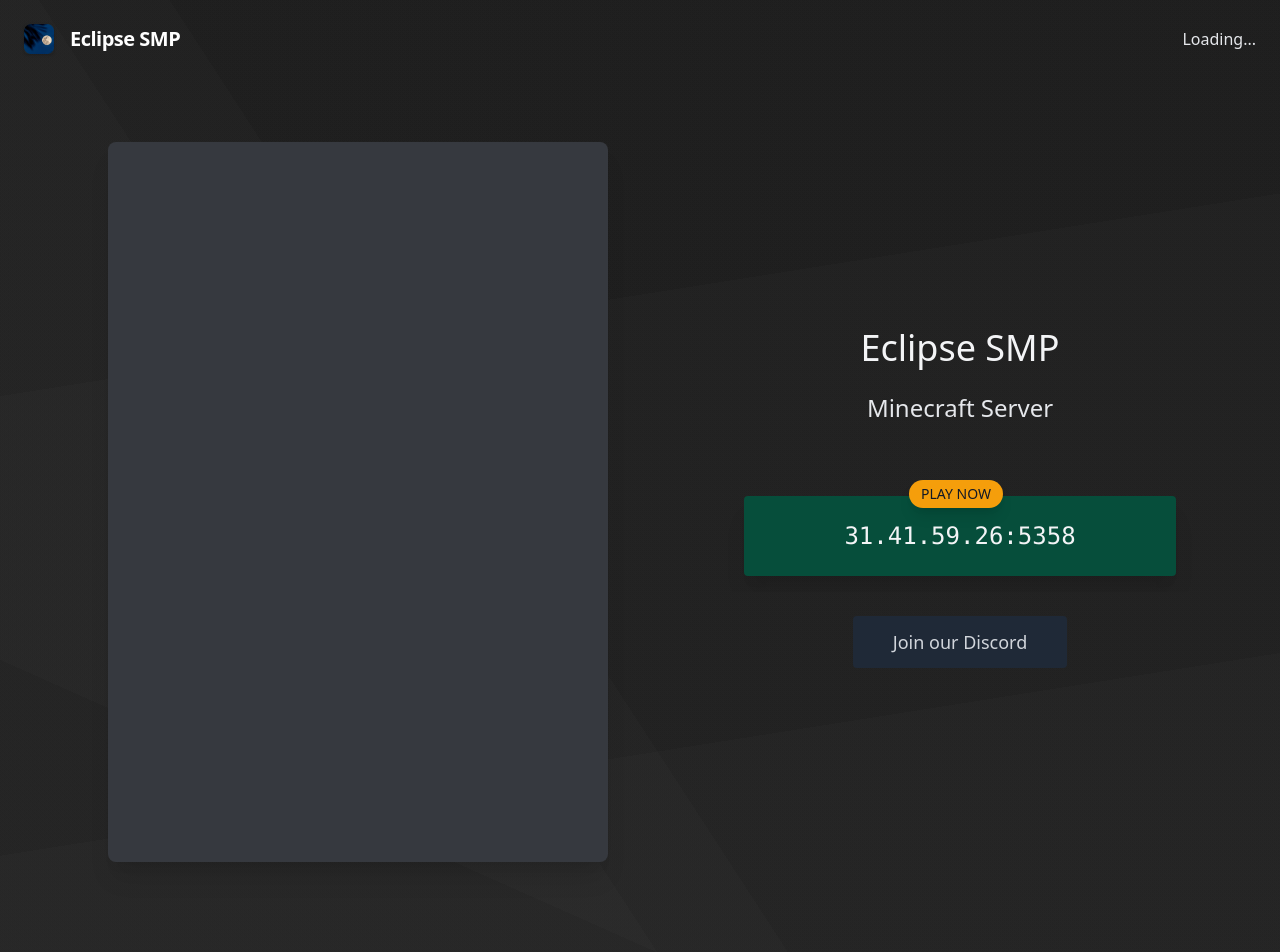
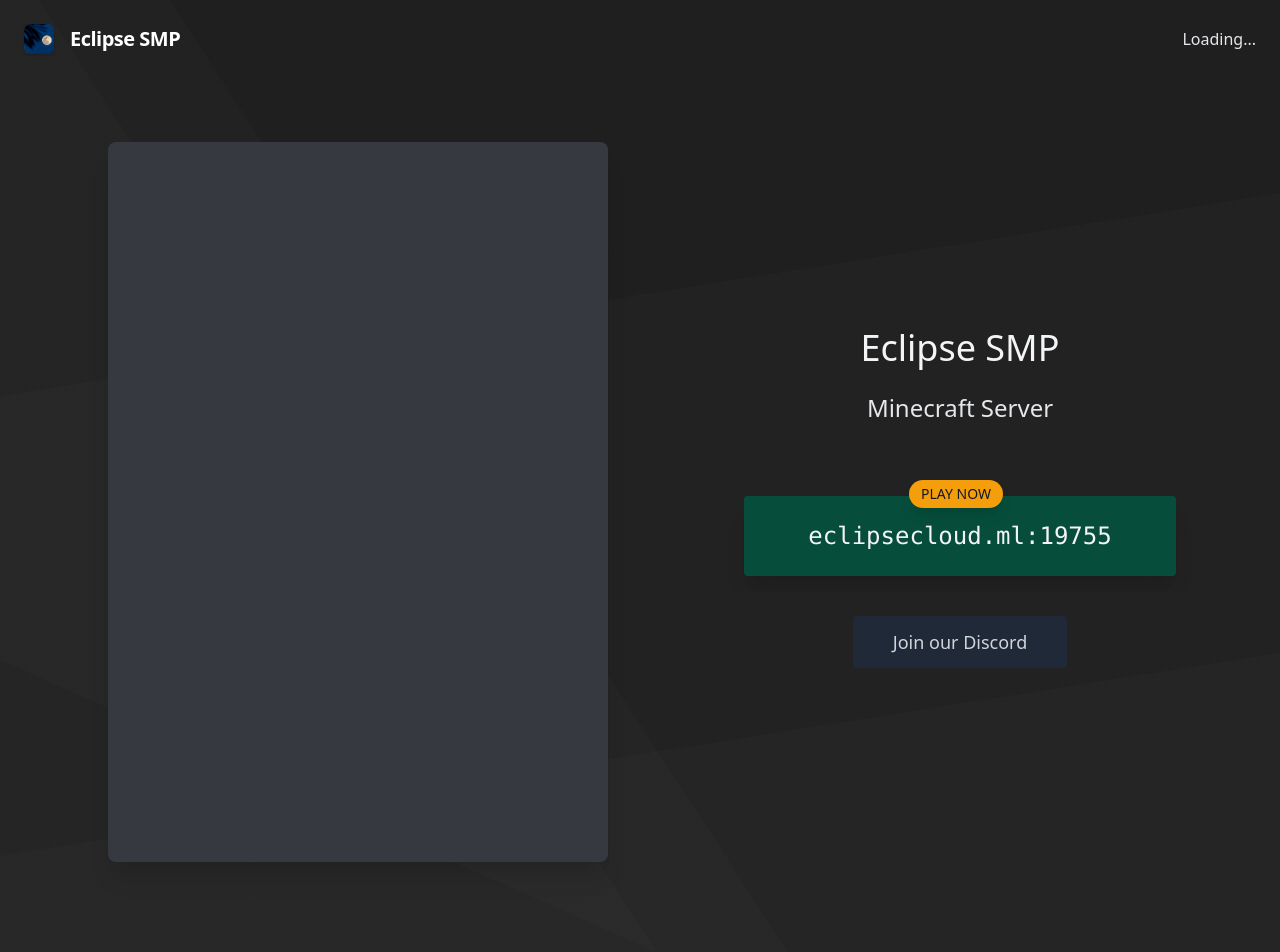
Before and after one commit to daykope77/eclipsesmp, a Jekyll site: the page built from docs/index.md, in a window 1280 px wide. Shown: the top 952 px of the page. Built offline with Jekyll 4.4.1, drawn with Linux system fonts in a browser that asks for light colours; a script that is not in the unit is left out; comment, search, counter and statistics services are not loaded.

Commit message:
Update _config.yml

```diff
--- a/docs/_config.yml
+++ b/docs/_config.yml
@@ -13,7 +13,7 @@ showinSearchEngines: true
 # Set basic server info
 serverName: Eclipse SMP
 serverDescription: A Minecraft Bedrock Server
-serverIP: 31.41.59.26:5358
+serverIP: eclipsecloud.ml:19755
 useBedrockForOnlineStatus: true
 
 
```
